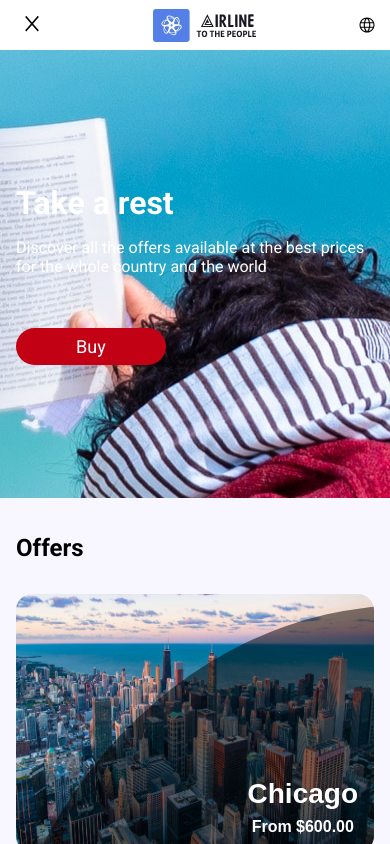
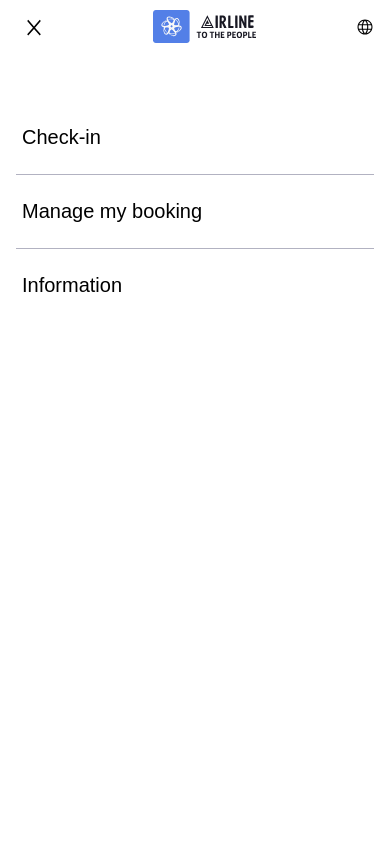
Before and after one commit to JeisonPC/Airline-to-the-people, an Angular app: page / in a window 390 px wide. Both pictures are taken after a click on the button "Abrir menú". Shown: the top 844 px of the page. Built offline with nearby package versions, Linux system fonts and the light colour scheme.

Commit message:
Mobile menu is added with a sidebar-service that is responsible for managing the state between components

```diff
--- a/src/app/components/atoms/hamburger/hamburger.component.html
+++ b/src/app/components/atoms/hamburger/hamburger.component.html
@@ -8,7 +8,7 @@
   </ng-container>
   <ng-template #closeIcon>
     <!-- SVG X -->
-    <svg width="24" height="29" viewBox="0 0 24 29" fill="none" xmlns="http://www.w3.org/2000/svg">
+    <svg width="24" height="25" viewBox="0 0 24 25" fill="none" xmlns="http://www.w3.org/2000/svg">
       <path d="M6.22499 22.5417L5.17499 21.336L10.95 14.7052L5.17499 8.07427L6.22499 6.86865L12 13.4995L17.775 6.86865L18.825 8.07427L13.05 14.7052L18.825 21.336L17.775 22.5417L12 15.9108L6.22499 22.5417Z" fill="black"/>
     </svg>
   </ng-template>
--- a/src/app/components/atoms/hamburger/hamburger.component.ts
+++ b/src/app/components/atoms/hamburger/hamburger.component.ts
@@ -1,5 +1,7 @@
 import { CommonModule } from '@angular/common';
-import { Component } from '@angular/core';
+import { Component, EventEmitter, OnDestroy, OnInit, Output } from '@angular/core';
+import { Subscription } from 'rxjs';
+import { SidebarService } from '../../sidebar/sidebar.service';
 
 @Component({
   standalone: true,
@@ -7,11 +9,27 @@ import { Component } from '@angular/core';
   templateUrl: './hamburger.component.html',
   imports: [CommonModule]
 })
-export class HamburgerComponent {
+export class HamburgerComponent implements OnInit, OnDestroy {
   menuOpen = false;
+  private subscription = new Subscription();
+
+  @Output() toggle = new EventEmitter<boolean>();
+
+  constructor(private sidebarService: SidebarService) {}
+
+  ngOnInit(): void {
+    this.subscription.add(
+      this.sidebarService.menuIconState$.subscribe((state: boolean) => {
+        this.menuOpen = state;
+      })
+    );
+  }
 
   toggleMenu(): void {
-    this.menuOpen = !this.menuOpen;
+    this.sidebarService.toggleSidebar();
   }
 
+  ngOnDestroy(): void {
+    this.subscription.unsubscribe();
+  }
 }
--- a/src/app/components/navbar/navbar.component.html
+++ b/src/app/components/navbar/navbar.component.html
@@ -1,5 +1,5 @@
 <header class="header">
-  <app-hamburger class="header__hamburger" (hamburgerClick)="clickEvent()" />
+  <app-hamburger class="header__hamburger" (toggle)="handleToggle()"/>
   <section class="header__section-logo">
     <app-logo class="header__logo" />
 
@@ -16,5 +16,8 @@
     <app-language class="header__button-language" />
     <span>English</span>
   </section>
-  <app-sidebar class="sidebar" [ngClass]="{'sidebar--open': status}" />
+
 </header>
+<aside>
+  <app-sidebar class="sidebar" [ngClass]="{'sidebar--open': sidebarOpen}"></app-sidebar>
+</aside>
--- a/src/app/components/navbar/navbar.component.scss
+++ b/src/app/components/navbar/navbar.component.scss
@@ -9,6 +9,7 @@ $header: '.header';
   align-items: center;
   justify-content: space-between;
   padding: 8px 14px;
+  border: 2px solid white;
 
   &__hamburger {
     display: flex;
@@ -51,6 +52,9 @@ $header: '.header';
   height: 100%;
   background-color: #fff;
   transition: left 0.3s ease;
+  height: 100dvh;
+  width: 100dvw;
+  z-index: 5;
   left: -100%;
 
   &--open {
--- a/src/app/components/navbar/navbar.component.ts
+++ b/src/app/components/navbar/navbar.component.ts
@@ -1,9 +1,11 @@
-import { Component, input } from '@angular/core';
+import { Component, OnDestroy, OnInit, input } from '@angular/core';
 import { HamburgerComponent } from '../atoms/hamburger/hamburger.component';
 import { LogoComponent } from '../atoms/logo/logo.component';
 import { LanguageComponent } from '../atoms/language/language.component';
 import { SidebarComponent } from '../sidebar/sidebar.component';
 import { CommonModule } from '@angular/common';
+import { SidebarService } from '../sidebar/sidebar.service';
+import { Subscription } from 'rxjs';
 @Component({
   selector: 'app-navbar',
   standalone: true,
@@ -17,10 +19,25 @@ import { CommonModule } from '@angular/common';
   templateUrl: './navbar.component.html',
   styleUrl: './navbar.component.scss',
 })
-export class NavbarComponent {
+export class NavbarComponent implements OnInit, OnDestroy {
+  sidebarOpen = false;
+  private subscription: Subscription | undefined;
 
-  status: boolean = false;
-  clickEvent() {
-    this.status = !this.status;
+  constructor(private sidebarService: SidebarService) {}
+
+  handleToggle(): void {
+    this.sidebarService.toggleSidebar();
+  }
+
+  ngOnInit() {
+    this.subscription = this.sidebarService.sidebarOpen$.subscribe(open => {
+      this.sidebarOpen = open;
+    });
+  }
+
+  ngOnDestroy() {
+    if (this.subscription) {
+      this.subscription.unsubscribe();
+    }
   }
 }
--- a/src/app/components/sidebar/sidebar.component.html
+++ b/src/app/components/sidebar/sidebar.component.html
@@ -1,3 +1,24 @@
-<aside class="sidebar" [class.open]="isOpen">
-  <h1>Hola</h1>
-</aside>
+<nav class="sidebar_menu">
+  <ul>
+    <li class="sidebar_menu__item"><button>Check-in</button></li>
+    <li class="sidebar_menu__item"><button>Manage my booking</button></li>
+    <li class="sidebar_menu__item"><button (click)="toggleInformation()">Information</button></li>
+  </ul>
+  <div class="sidebar_menu__information" [ngClass]="{'sidebar_menu__information--open': showInformation}">
+    <h2>Information</h2>
+    <ul>
+      <li>
+        Help center
+      </li>
+      <li>
+        Flight state
+      </li>
+      <li>
+        Airplanes
+      </li>
+      <li>
+        Routes
+      </li>
+    </ul>
+  </div>
+</nav>
--- a/src/app/components/sidebar/sidebar.component.scss
+++ b/src/app/components/sidebar/sidebar.component.scss
@@ -0,0 +1,35 @@
+.sidebar_menu {
+  padding: 3rem 1rem;
+  font-size: 20px;
+  position: relative;
+
+  &__item {
+    display: flex;
+    gap: 1rem;
+    align-items: center;
+    padding: 1.5rem 0;
+  }
+
+  &__item button {
+    font-size: 20px;
+  }
+
+  &__item:nth-child(2) {
+    border-top: 1px solid rgba(178, 178, 193, 1);
+    border-bottom: 1px solid rgba(178, 178, 193, 1);
+  }
+
+  &__information {
+    position: absolute;
+    height: 100dvh;
+    width: 100%;
+    background-color: white;
+    top: 0;
+    left: -100%;
+    transition: left 0.3s ease;
+  }
+
+  &__information--open {
+    left: 0;
+  }
+}
--- a/src/app/components/sidebar/sidebar.component.ts
+++ b/src/app/components/sidebar/sidebar.component.ts
@@ -1,25 +1,34 @@
-import { Component, OnDestroy } from '@angular/core';
+import { Component, OnDestroy, OnInit } from '@angular/core';
 import { Subscription } from 'rxjs';
 import { SidebarService } from './sidebar.service';
+import { CommonModule } from '@angular/common';
 
 @Component({
   selector: 'app-sidebar',
   standalone: true,
-  imports: [],
+  imports: [CommonModule],
   templateUrl: './sidebar.component.html',
   styleUrl: './sidebar.component.scss'
 })
-export class SidebarComponent implements OnDestroy {
-  isOpen = false;
-  private subscription: Subscription;
+export class SidebarComponent implements OnInit, OnDestroy {
+  showInformation = false;
+  private subscription: Subscription | undefined;
 
-  constructor(private sidebarService: SidebarService) {
-    this.subscription = this.sidebarService.isOpen$.subscribe(isOpen => {
-      this.isOpen = isOpen;
+  constructor(private sidebarService: SidebarService) {}
+
+  ngOnInit() {
+    this.subscription = this.sidebarService.showInformation$.subscribe(show => {
+      this.showInformation = show;
     });
   }
 
-  ngOnDestroy(): void {
-    this.subscription.unsubscribe();
+  ngOnDestroy() {
+    if (this.subscription) {
+      this.subscription.unsubscribe();
+    }
+  }
+
+  toggleInformation() {
+    this.sidebarService.toggleInformation();
   }
 }
--- a/src/app/components/sidebar/sidebar.service.ts
+++ b/src/app/components/sidebar/sidebar.service.ts
@@ -2,13 +2,36 @@ import { Injectable } from '@angular/core';
 import { BehaviorSubject } from 'rxjs';
 
 @Injectable({
-  providedIn: 'root'
+  providedIn: 'root',
 })
 export class SidebarService {
-  private isOpen = new BehaviorSubject<boolean>(false);
-  isOpen$ = this.isOpen.asObservable(); // Esto es lo que usarás en la plantilla
+  private _sidebarOpen = new BehaviorSubject<boolean>(false);
+  private _showInformation = new BehaviorSubject<boolean>(false);
+  private _menuIconState = new BehaviorSubject<boolean>(false); // Inicialización correcta
 
-  toggleSidebar(): void {
-    this.isOpen.next(!this.isOpen.value);
+  public sidebarOpen$ = this._sidebarOpen.asObservable();
+  public showInformation$ = this._showInformation.asObservable();
+  public menuIconState$ = this._menuIconState.asObservable(); // Exponer como Observable
+
+  toggleSidebar() {
+    if (this._showInformation.value) {
+      this._showInformation.next(false);
+      // Asegurarse de que el ícono del menú refleje el cambio de estado adecuadamente
+      this._menuIconState.next(this._sidebarOpen.value); // Aún visible, actualiza si es necesario
+    } else {
+      this._sidebarOpen.next(!this._sidebarOpen.value);
+      this._menuIconState.next(this._sidebarOpen.value); // Actualiza el estado del ícono
+    }
+  }
+
+  toggleInformation() {
+    this._showInformation.next(!this._showInformation.value);
+    // Aquí también podrías querer actualizar el estado del ícono del menú
+    // dependiendo de cómo quieras que funcione la lógica de tu UI
+    this._menuIconState.next(this.isMenuIconX());
+  }
+
+  isMenuIconX(): boolean {
+    return this._sidebarOpen.value || this._showInformation.value;
   }
 }
--- a/src/app/pages/home/home.component.scss
+++ b/src/app/pages/home/home.component.scss
@@ -4,7 +4,7 @@
   background-image: url("/assets/img/img-banner.jpg");
   height: 448px;
   background-repeat: no-repeat;
-  background-position: 40% 44%;
+  background-position: 40% 42%;
   background-attachment: fixed;
   color: white;
   padding: 1rem;
--- a/src/app/pages/home/home.component.ts
+++ b/src/app/pages/home/home.component.ts
@@ -27,4 +27,9 @@ export class HomeComponent {
       description: 'From $600.00',
     },
   ];
+  showInformation = false;
+
+  onToggleMenu(state: boolean): void {
+    this.showInformation = state; // O cualquier lógica específica que desees realizar
+  }
 }
```
